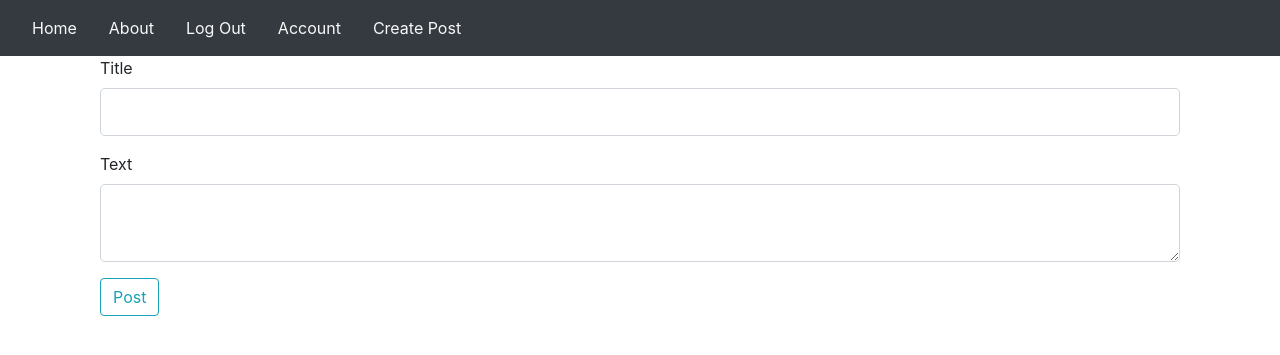
After one commit to Altaan/flask-blogging, a Flask app: page /create in a window 1280 px wide. The commit adds this page. Shown: the top 355 px of the page. Run offline with Flask 2, Linux system fonts and the light colour scheme; a user stored in the database is signed in; some libraries are stand-ins or nearby versions.

Commit message:
Added blog posts views, forms and templates

```diff
--- a/theblogger/__init__.py
+++ b/theblogger/__init__.py
@@ -31,8 +31,10 @@ login_manager.login_view = "users.login"
 ### Blueprints registration ###
 from theblogger.core.views import core
 from theblogger.users.views import users
+from theblogger.blog_posts.views import blog_posts
 from theblogger.error_pages.handlers import error_pages
 
 app.register_blueprint(core)
+app.register_blueprint(users)
+app.register_blueprint(blog_posts)
 app.register_blueprint(error_pages)
-app.register_blueprint(users)
--- a/theblogger/blog_posts/forms.py
+++ b/theblogger/blog_posts/forms.py
@@ -0,0 +1,9 @@
+from flask_wtf import FlaskForm
+from wtforms import StringField, SubmitField, TextAreaField
+from wtforms.validators import DataRequired
+
+
+class BlogPostForm(FlaskForm):
+    title = StringField("Title", validators=[DataRequired()])
+    text = TextAreaField("Text", validators=[DataRequired()])
+    submit = SubmitField("Post")
--- a/theblogger/blog_posts/views.py
+++ b/theblogger/blog_posts/views.py
@@ -0,0 +1,74 @@
+from flask import render_template, url_for, redirect, flash, request, Blueprint
+from flask_login import current_user, login_required
+from theblogger import db
+from theblogger.models import BlogPost
+from theblogger.blog_posts.forms import BlogPostForm
+
+blog_posts = Blueprint("blog_posts", __name__)
+
+
+# Create blog post view
+@blog_posts.route("/create", methods=["GET", "POST"])
+@login_required
+def create_post():
+    form = BlogPostForm()
+
+    if form.validate_on_submit():
+        blog_post = BlogPost(title=form.title.data,
+                             text=form.text.data,
+                             user_id=current_user.id)
+        db.session.add(blog_post)
+        db.session.commit()
+        flash("Post Created")
+        return redirect(url_for("core.index"))
+    return render_template("create_post.html", form=form)
+
+
+# View a blog post
+@blog_posts.route("/<int:blog_post_id>")
+def blog_post(blog_post_id):
+    blog_post = BlogPost.query.get_or_404(blog_post_id)
+    return render_template("blog_post.html",
+                           title=blog_post.title,
+                           date=blog_post.date,
+                           post=blog_post)
+
+
+# Update a blog post
+@blog_posts.route("/<int:blog_post_id>/update", methods=["GET", "POST"])
+@login_required
+def update(blog_post_id):
+    blog_post = BlogPost.query.get_or_404(blog_post_id)
+    # checking whether the user is the author of the post
+    if blog_post.author != current_user:
+        abort(403)
+
+    form = BlogPostForm()
+
+    if form.validate_on_submit():
+        # changing the data of the post the user wants to update
+        blog_post.title = form.title.data
+        blog_post.text = form.text.data
+        # updating the db
+        db.session.commit()
+        flash("Post Updated")
+        return redirect(url_for("blog_posts.blog_post", blog_post_id=blog_post_id))
+    elif request.method == "GET":
+        # filling in the form with the post data from db for first time view
+        form.title.data = blog_post.title
+        form.text.data = blog_post.text
+    return render_template("create_post.html", title="Updating", form=form)
+
+
+# Delete a post
+@blog_posts.route("/<int:blog_post_id>/delete", methods=["GET", "POST"])
+@login_required
+def delete_post(blog_post_id):
+    blog_post = BlogPost.query.get_or_404(blog_post_id)
+    # checking whether the user is the author of the post
+    if blog_post.author != current_user:
+        abort(403)
+    db.session.delete(blog_post)
+    db.session.commit()
+    flash("Post Deleted")
+    return redirect(url_for("core.index"))
--- a/theblogger/templates/base.html
+++ b/theblogger/templates/base.html
@@ -55,7 +55,11 @@
           >
         </li>
         <li class="nav-item">
-          <a class="nav-link text-light" href="#">Create Post</a>
+          <a
+            class="nav-link text-light"
+            href="{{url_for('blog_posts.create_post')}}"
+            >Create Post</a
+          >
         </li>
 
         {% else %}
--- /dev/null
+++ b/theblogger/templates/create_post.html
@@ -0,0 +1,18 @@
+{% extends "base.html" %} {% block content %}
+<div class="container">
+  <form class="form-group" method="POST">
+    {{form.hidden_tag()}}
+    <div class="form-group">
+      {{form.title.label(class='form-control-label')}}
+      {{form.title(class='form-control form-control-lg')}}
+    </div>
+    <div class="form-group">
+      {{form.text.label(class='form-control-label')}}
+      {{form.text(class='form-control form-control-lg')}}
+    </div>
+    <div class="form-group">
+      {{form.submit(class='btn btn-outline-info')}}
+    </div>
+  </form>
+</div>
+{% endblock %}
--- a/theblogger/templates/user_blog_posts.html
+++ b/theblogger/templates/user_blog_posts.html
@@ -16,7 +16,7 @@
     >
   </h2>
   Written By:
-  <a href="{{url_for('users.user_post', username=post.author.username)}}"
+  <a href="{{url_for('users.user_posts', username=post.author.username)}}"
     >{{post.author.username}}</a
   >
   <p class="text-muted">Published on: {{post.date.strftime("%Y-%m-%d")}}</p>
--- a/theblogger/users/views.py
+++ b/theblogger/users/views.py
@@ -99,5 +99,5 @@ def user_posts(username):
     page = request.args.get("page", 1, type=int)
     user = User.query.filter_by(username=username).first_or_404()
     blog_posts = BlogPost.query.filter_by(author=user).order_by(
-        BlogPost.data.desc()).paginate(page=page, per_page=5)
+        BlogPost.date.desc()).paginate(page=page, per_page=5)
     return render_template("user_blog_posts.html", blog_posts=blog_posts, user=user)
```
Also changed, not shown: theblogger/core/views.py (+6 -1 lines), theblogger/templates/blog_post.html (added, +56 -0 lines), theblogger/templates/index.html (+44 -0 lines), theblogger/data.sqlite.
